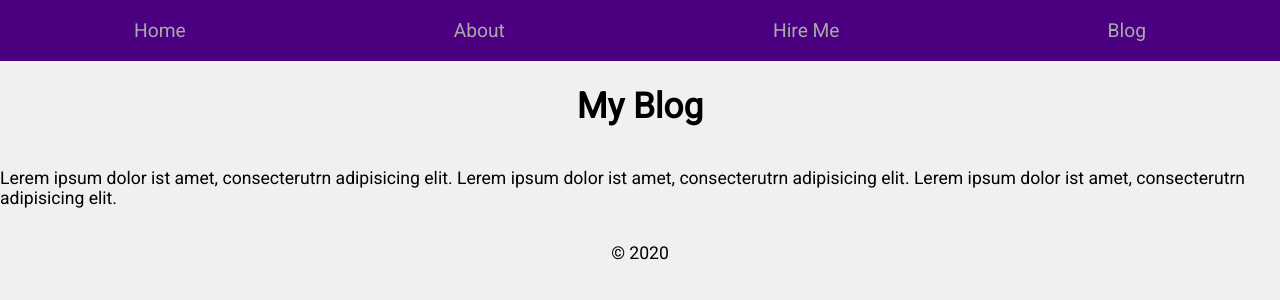
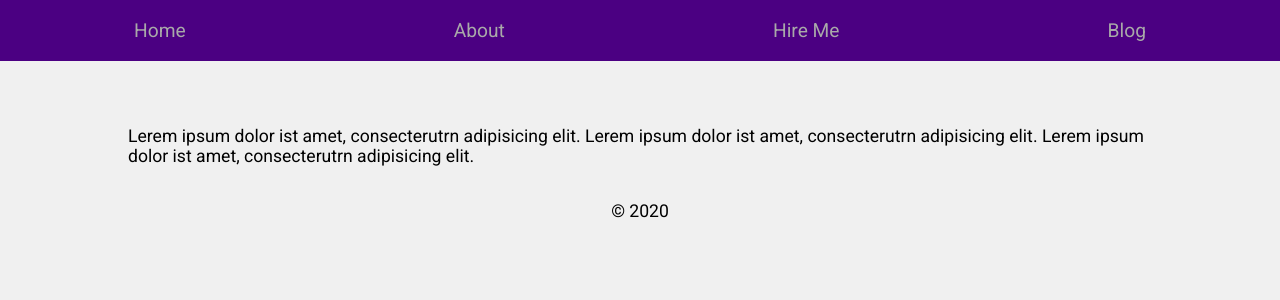
Before and after one commit to hopeogbons/next-portfolio, a Next.js app: page /post in a window 1280 px wide. Shown: the top 300 px of the page. Built offline with nearby package versions, Linux system fonts and the light colour scheme; a small style sheet from the web is missing.

Commit message:
use withRouter

```diff
--- a/pages/post.js
+++ b/pages/post.js
@@ -1,8 +1,10 @@
+import { withRouter } from 'next/router';
+
 import Layout from '../components/Layout';
 
-const Post = () => (
-  <Layout title="My Blog">
-    <p>
+const Post = ({ router }) => (
+  <Layout title={router.query.title}>
+    <p style={{ width: '80vw' }}>
       Lerem ipsum dolor ist amet, consecterutrn adipisicing elit. Lerem ipsum
       dolor ist amet, consecterutrn adipisicing elit. Lerem ipsum dolor ist
       amet, consecterutrn adipisicing elit.
@@ -10,4 +12,4 @@
   </Layout>
 );
 
-export default Post;
+export default withRouter(Post);
```
